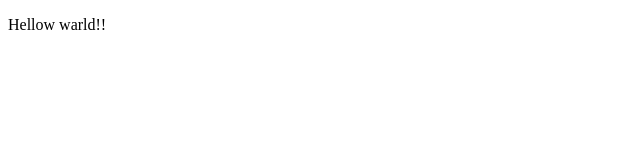
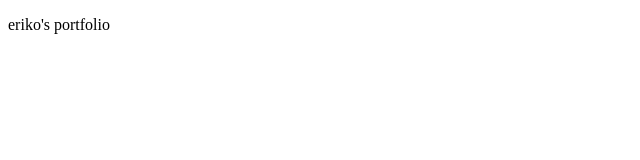
Before and after one commit to eriko0112/portfolio, a plain HTML site: page index.html in a window 1280 px wide. Shown: the full height of the page, 0-640 px from the left. Drawn offline with Linux system fonts and the light colour scheme.

Commit message:
Update index.html

```diff
--- a/index.html
+++ b/index.html
@@ -3,6 +3,6 @@
 <head>
 </head>
 <body>
-<p>Hellow warld!!</p>
+<p>eriko's portfolio</p>
 </body>
 </html>
```
